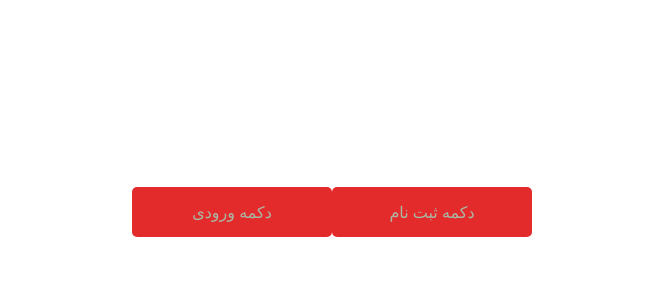
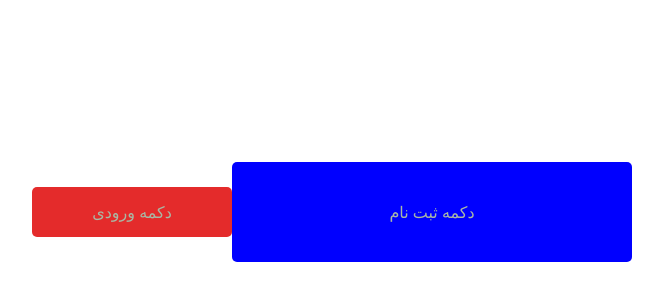
Before and after one commit to kamyarrazi14999/react-js, a React (Vite) app in the folder kamyarrazi/: page / in a window 1280 px wide. Shown: the part 188-488 px from the top of the page, without its empty margins (308-971 px from the left). Built offline with nearby package versions, Linux system fonts and the light colour scheme.

Commit message:
props now

```diff
--- a/kamyarrazi/src/compoments/button/button.jsx
+++ b/kamyarrazi/src/compoments/button/button.jsx
@@ -1,8 +1,8 @@
 import './button.css'
-export const Button = ({text='مقدار پیش فرض', bg ,myclass}) => {
+export const Button = (props) => {
     return (
         <>
-            <button className={`btn ${ myclass}`} style={{backgroundColor:bg}}>{text} </button>
+            <button className={`btn ${props. myclass}`} style={{backgroundColor:props.bg}}>{props.text} </button>
         </>
     );
 
--- a/kamyarrazi/src/compoments/layout/Header.jsx
+++ b/kamyarrazi/src/compoments/layout/Header.jsx
@@ -4,7 +4,7 @@ export const Header = ({ptn_login_text , ptn_register_text}) => {
         <>
             <header >
                 <Button text= {ptn_login_text} />
-                <Button text= {ptn_register_text} />
+                <Button text= {ptn_register_text} myclass = {'btn-1'} bg={ 'blue'} />
             </header>
         </>
 
```
